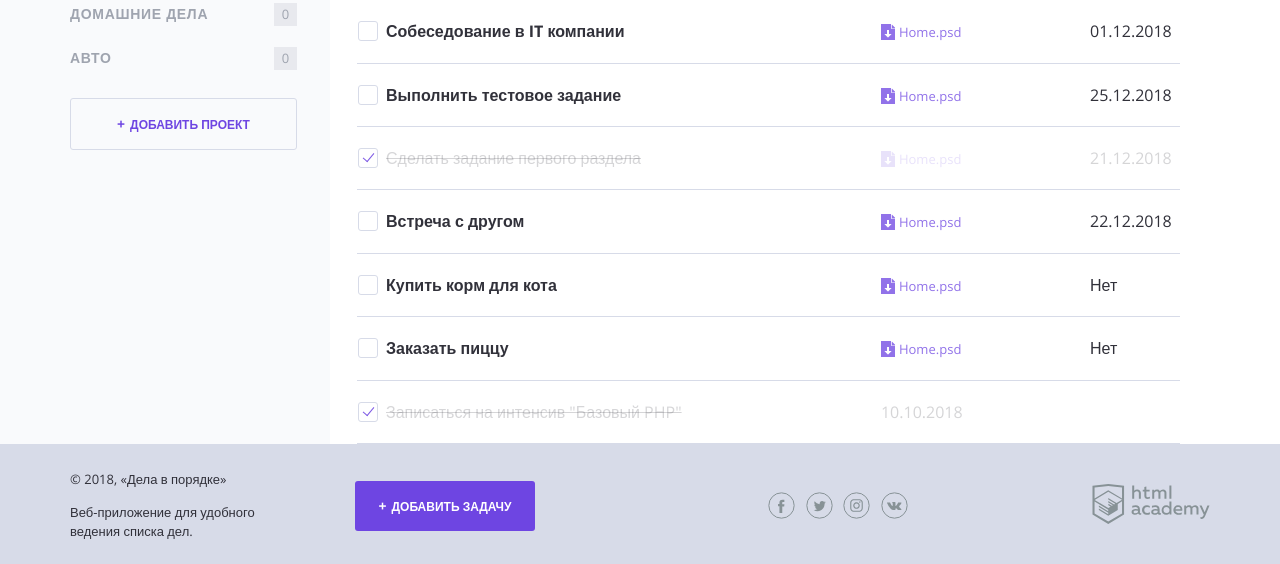
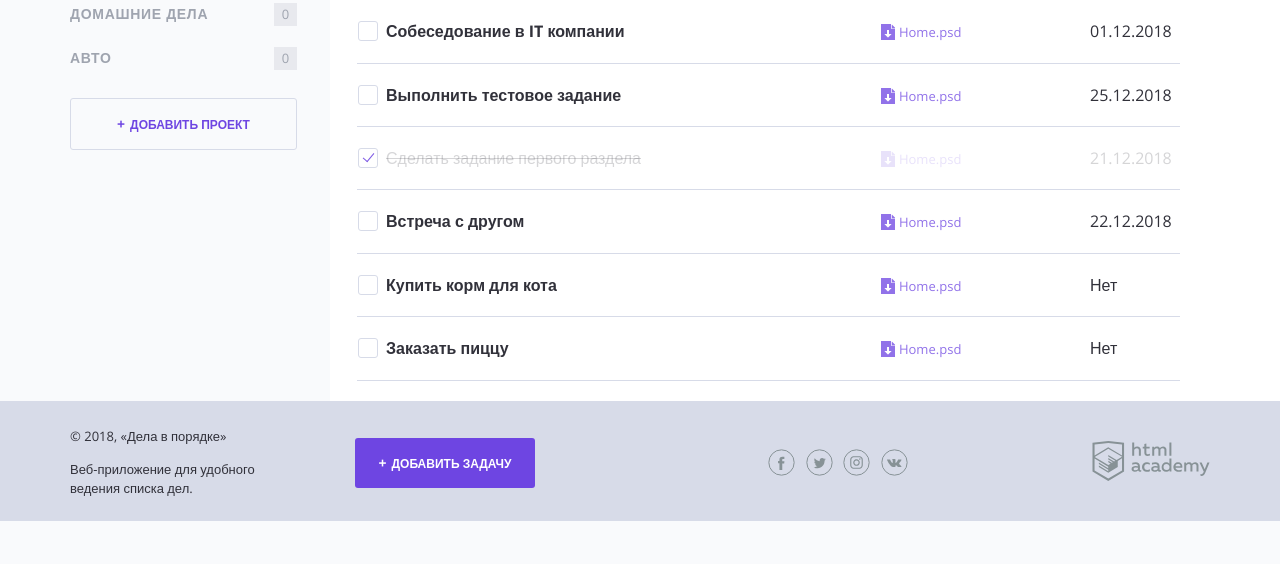
Before and after one commit to Caneklis/181931-doingsdone, a PHP site: page / in a window 1280 px wide. Shown: the part 279-843 px from the top of the page. After the commit the page ends 800 px from the top, so only its background shows below. Run offline with PHP 8.4, Linux system fonts and the light colour scheme.

Commit message:
module2-task1 Удалил неиспользуемый код

```diff
--- a/index.php
+++ b/index.php
@@ -146,22 +146,6 @@ $tasks = [
                         </tr>
                     <?php endif; ?>
                     <?php endforeach; ?>
-
-
-                    <?php if ($show_complete_tasks == 1): ?>
-                         <tr class="tasks__item task task--completed">
-                            <td class="task__select">
-                              <label class="checkbox task__checkbox">
-                                <input class="checkbox__input visually-hidden" type="checkbox" checked>
-                                <span class="checkbox__text">Записаться на интенсив "Базовый PHP"</span>
-                              </label>
-                            </td>
-                            <td class="task__date">10.10.2018</td>
-
-                            <td class="task__controls">
-                            </td>
-                        </tr>
-                    <?php endif; ?>
                 </table>
             </main>
         </div>
```
Lines whose indentation alone changed are shown as unchanged.
